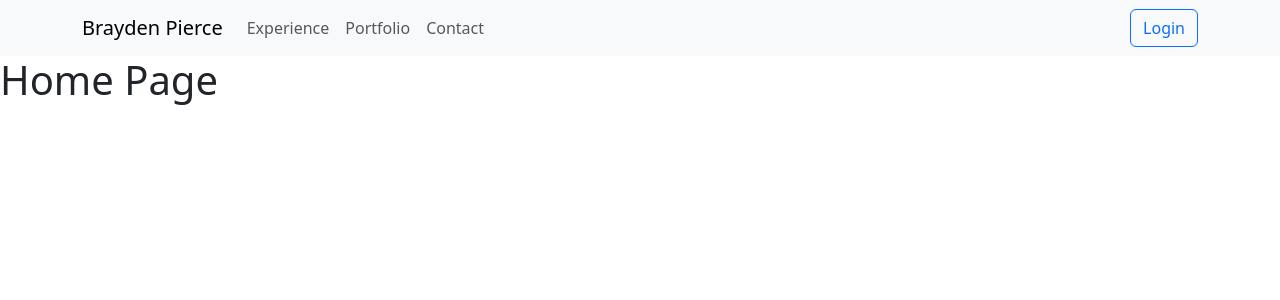
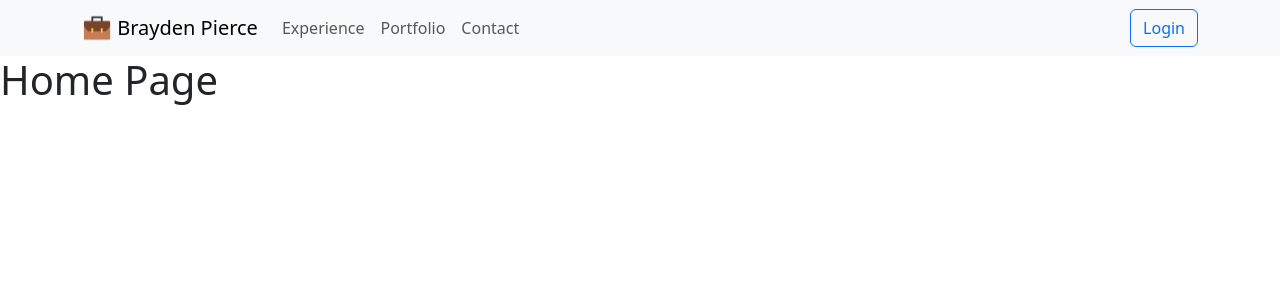
Before and after one commit to BraydenPierce/My-Portfolio-Webpage, a React (Create React App) app in the folder frontend/: page / in a window 1280 px wide. Shown: the top 300 px of the page. Built offline with nearby package versions, Linux system fonts and the light colour scheme.

Commit message:
Adjusted navbar with unique picture

```diff
--- a/frontend/src/components/Navbar.jsx
+++ b/frontend/src/components/Navbar.jsx
@@ -2,7 +2,7 @@
 import Nav from "react-bootstrap/Nav";
 import Navbar from "react-bootstrap/Navbar";
 import Button from "react-bootstrap/Button";
-// import NavDropdown from "react-bootstrap/NavDropdown"; Might reuse for porfolio
+// import NavDropdown from "react-bootstrap/NavDropdown"; Might use for porfolio
 import { Link } from "react-router-dom";
 
 function NavBar() {
@@ -10,6 +10,13 @@
     <Navbar expand="lg" className="bg-body-tertiary">
       <Container>
         <Navbar.Brand as={Link} to="/">
+          <img
+            alt=""
+            src="/icon.webp"
+            width="30"
+            height="30"
+            className="d-inline-block align-top"
+          />{" "}
           Brayden Pierce
         </Navbar.Brand>
         <Navbar.Toggle aria-controls="basic-navbar-nav" />
```
